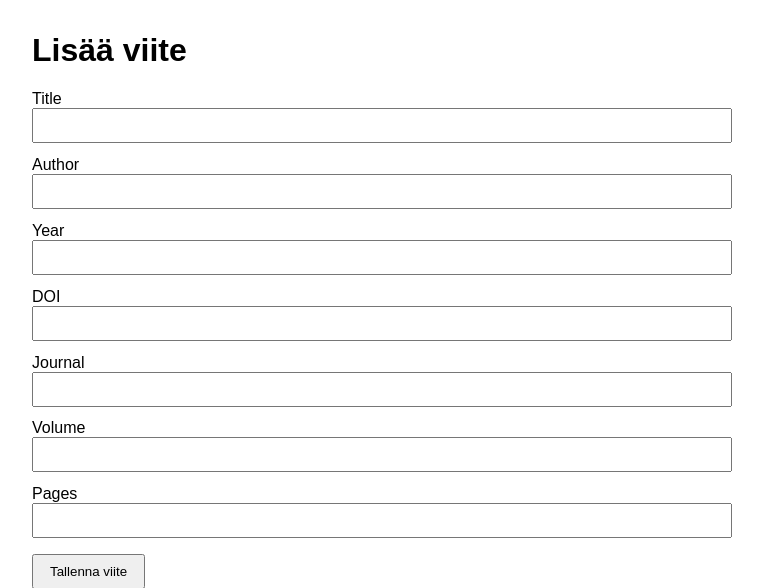
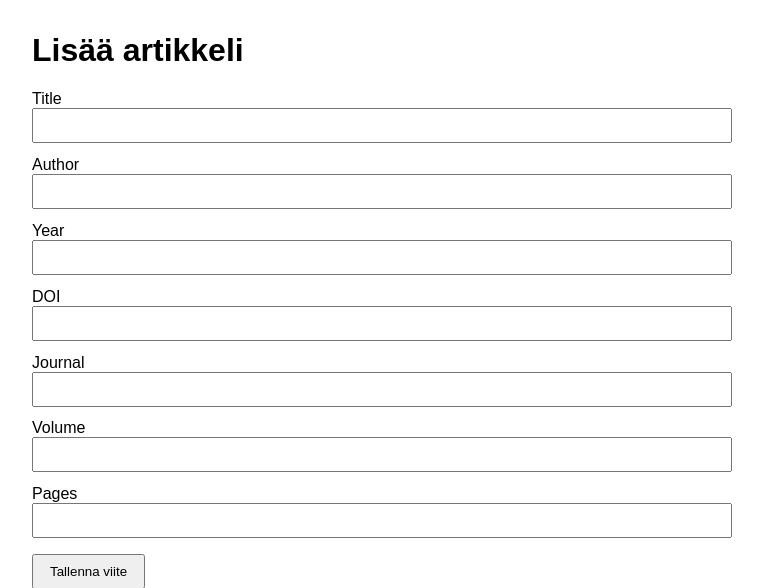
Before and after one commit to kuhalainen/PMVALO-Miniprojekti, a Flask app: page /articles/new in a window 1280 px wide. Shown: the top 588 px of the page, without its empty margins (258-1021 px from the left). Run offline with Flask 3, Linux system fonts and the light colour scheme.

Commit message:
artikkeli html, vaihdettu otsikoksi lisää artikkeli

```diff
--- a/src/templates/article_form.html
+++ b/src/templates/article_form.html
@@ -5,7 +5,7 @@
     <link rel="stylesheet" href="/static/main.css">
   </head>
   <body>
-    <h1>Lisää viite</h1>
+    <h1>Lisää artikkeli</h1>
 
     {% with messages = get_flashed_messages(with_categories=true) %}
       {% if messages %}
```
